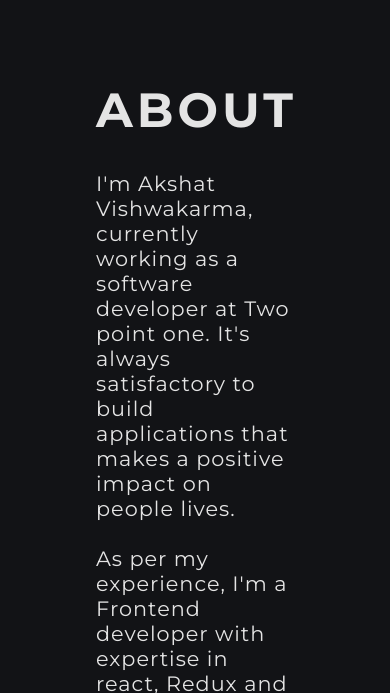
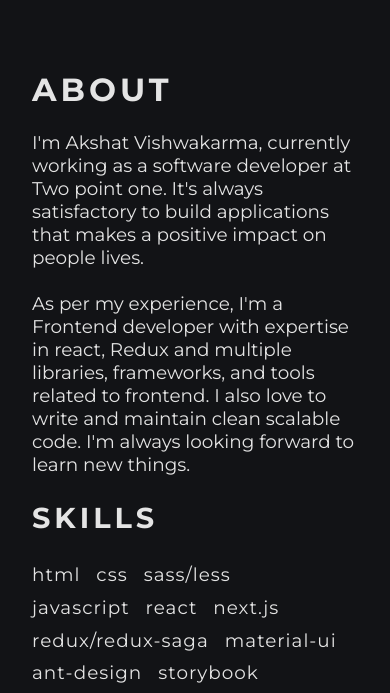
Before and after one commit to vishwa-akshat/portfolio, a React (Create React App) app: page / in a window 390 px wide. Shown: the part 875-1568 px from the top of the page. Built offline with nearby package versions, Linux system fonts and the light colour scheme.

Commit message:
feat: mobile about section styles

```diff
--- a/src/components/About/style.scss
+++ b/src/components/About/style.scss
@@ -52,3 +52,27 @@
     }
   }
 }
+
+@media only screen and (max-width: 425px) {
+  .about-section {
+    padding: 5rem 2rem;
+
+    .heading {
+      font-size: 2rem;
+    }
+    .info {
+      letter-spacing: 0;
+      font-size: 1.15rem;
+    }
+    .sub-heading {
+      font-size: 1.8rem;
+    }
+
+    .skill-wrapper {
+      .skill {
+        margin: 0.3rem 1rem 0.3rem 0;
+        font-size: 1.15rem;
+      }
+    }
+  }
+}
```
